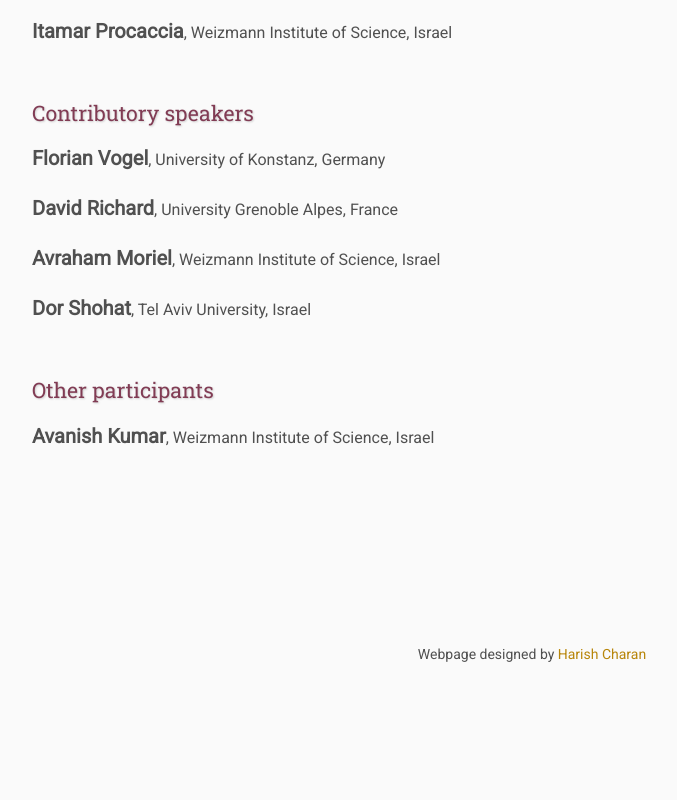
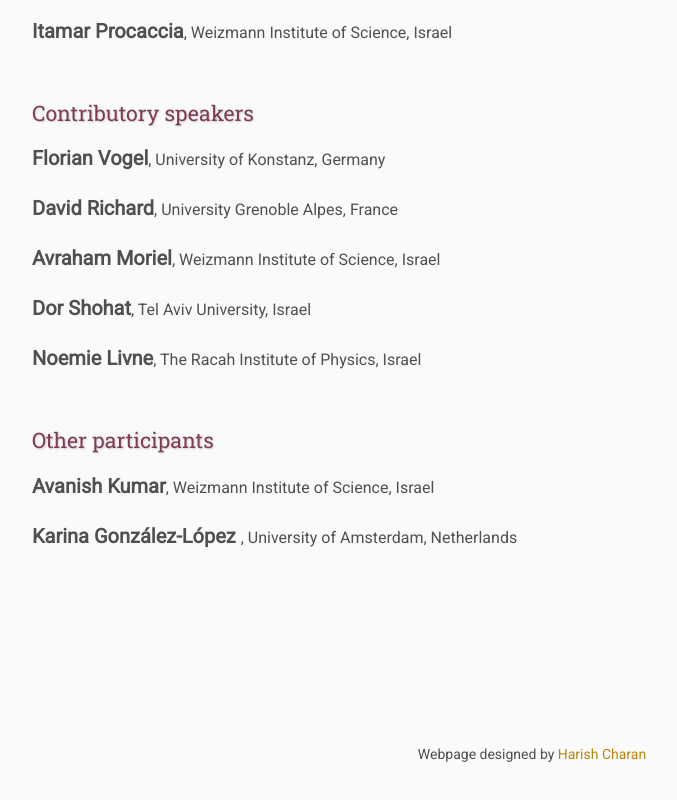
Before and after one commit to Hareesh098/WinterScool, a plain HTML site: page participants/index.html in a window 1280 px wide. Shown: the part 1384-2184 px from the top of the page, without its empty margins (108-785 px from the left). Before the commit the page ends 2110 px from the top, so only its background shows below. Drawn offline with Linux system fonts and the light colour scheme; files that its build step writes are made by us from their sources.

Commit message:
Add files via upload

```diff
--- a/participants/index.html
+++ b/participants/index.html
@@ -74,12 +74,14 @@
 	<li><b style="font-size:20px">David Richard</b>, University Grenoble Alpes, France </li><br>
 	<li><b style="font-size:20px">Avraham Moriel</b>, Weizmann Institute of Science, Israel</li><br>
         <li><b style="font-size:20px">Dor Shohat</b>, Tel Aviv University, Israel</li><br>
+	<li><b style="font-size:20px">Noemie Livne</b>, The Racah Institute of Physics, Israel</li><br>
   </ul>
 
 </ul>
     <h4>Other participants</h4>
  <ul>
 	<li><b style="font-size:20px">Avanish Kumar</b>, Weizmann Institute of Science, Israel</li><br>
+	<li><b style="font-size:20px">Karina González-López </b>, University of Amsterdam, Netherlands</li><br>
   </ul>
 
 
```
